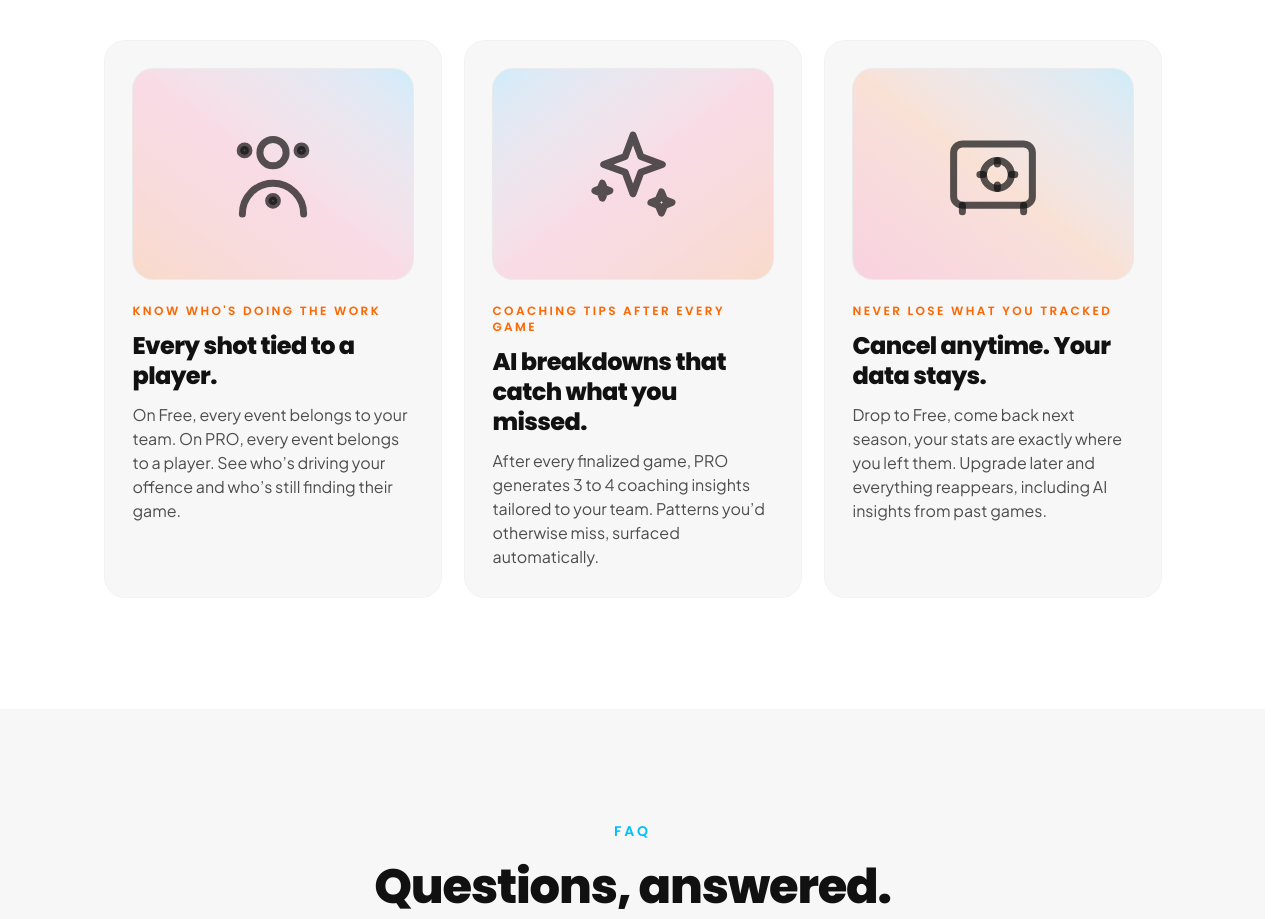
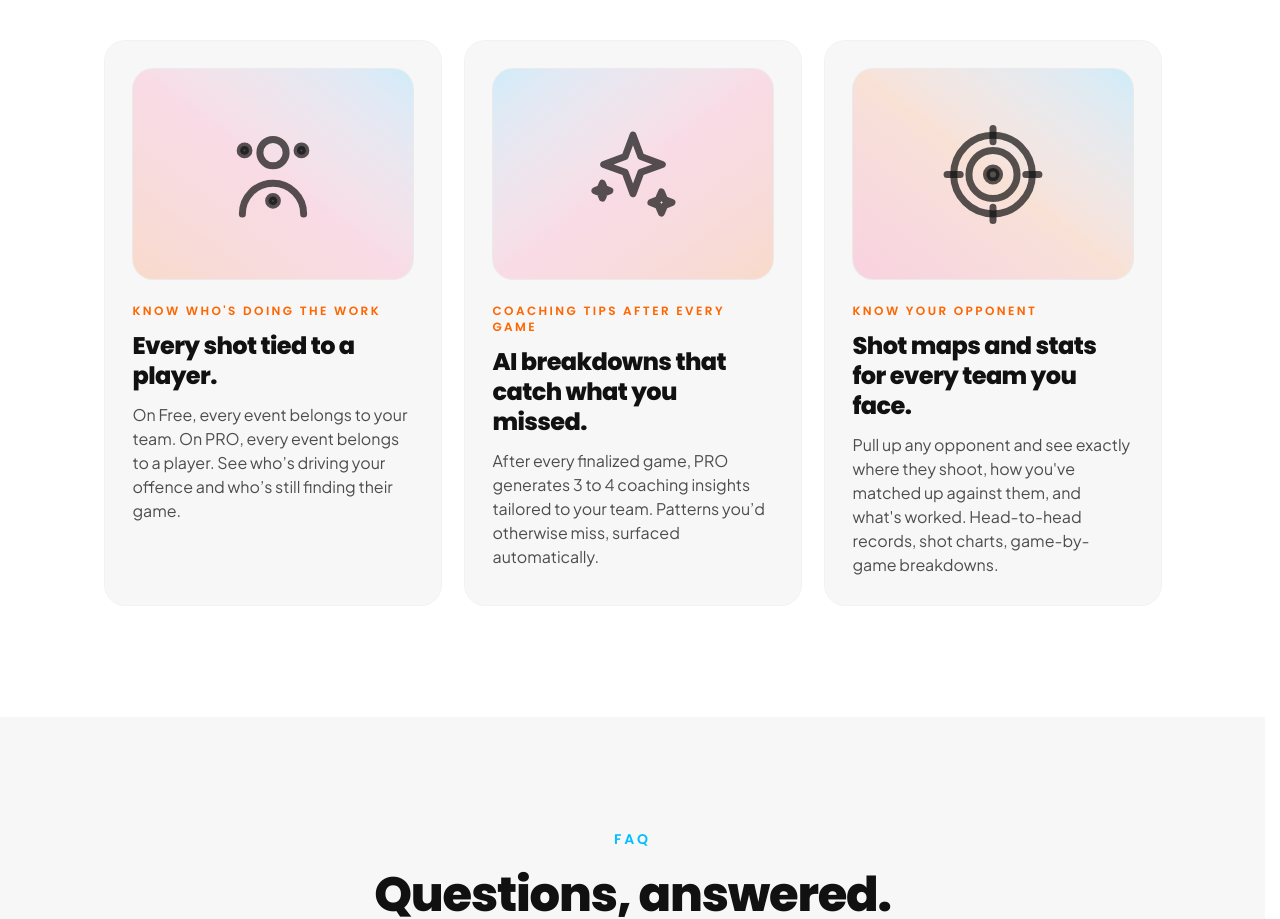
Before and after one commit to polarpxl/elevatestats-site, a Next.js app: page /pricing in a window 1280 px wide. Shown: the part 2400-3319 px from the top of the page. Built offline with nearby package versions, Linux system fonts and the light colour scheme.

Commit message:
feat(why-pro): replace data-retention card with opponent scouting
Co-Authored-By: Claude Opus 4.7 (1M context) <noreply@anthropic.com>

```diff
--- a/src/components/sections/WhyPro.tsx
+++ b/src/components/sections/WhyPro.tsx
@@ -44,7 +44,7 @@ function SparkleIcon({ className }: IconProps) {
   )
 }
 
-function VaultIcon({ className }: IconProps) {
+function TargetIcon({ className }: IconProps) {
   return (
     <svg
       className={className}
@@ -56,10 +56,10 @@ function VaultIcon({ className }: IconProps) {
       strokeLinejoin="round"
       aria-hidden
     >
-      <rect x="3" y="5" width="18" height="14" rx="2" />
-      <circle cx="13" cy="12" r="3.2" />
-      <path d="M13 8.8v.8M13 14.4v.8M16.2 12h.8M9 12h.8" />
-      <path d="M5 19v1.5M19 19v1.5" />
+      <circle cx="12" cy="12" r="9" />
+      <circle cx="12" cy="12" r="5.5" />
+      <circle cx="12" cy="12" r="1.5" fill="currentColor" />
+      <path d="M12 1.5v3M12 19.5v3M1.5 12h3M19.5 12h3" />
     </svg>
   )
 }
@@ -88,10 +88,10 @@ const cards: Card[] = [
     gradient: 'b',
   },
   {
-    eyebrow: 'Never lose what you tracked',
-    headline: 'Cancel anytime. Your data stays.',
-    body: 'Drop to Free, come back next season, your stats are exactly where you left them. Upgrade later and everything reappears, including AI insights from past games.',
-    Icon: VaultIcon,
+    eyebrow: 'Know your opponent',
+    headline: 'Shot maps and stats for every team you face.',
+    body: "Pull up any opponent and see exactly where they shoot, how you've matched up against them, and what's worked. Head-to-head records, shot charts, game-by-game breakdowns.",
+    Icon: TargetIcon,
     gradient: 'c',
   },
 ]
```
